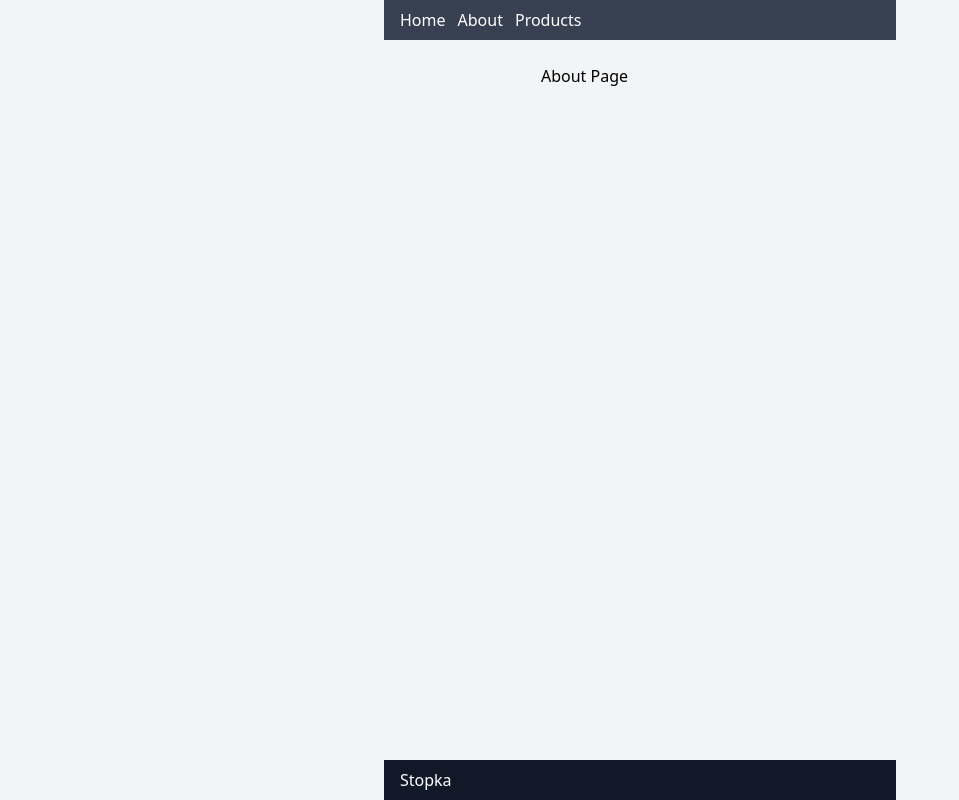
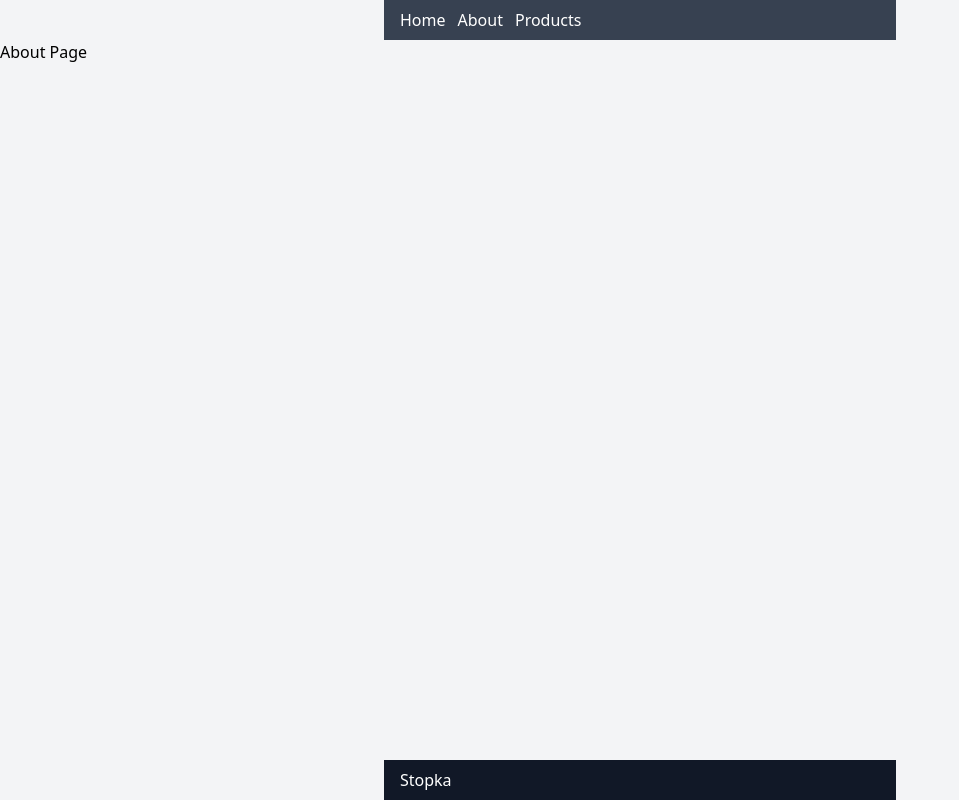
Before and after one commit to pelek1987/my-shop, a Next.js app: page /about in a window 1280 px wide. Shown: the whole page, without its empty margins (0-959 px from the left). Built offline with nearby package versions, Linux system fonts and the light colour scheme.

Commit message:
add global Layout for app

```diff
--- /dev/null
+++ b/components/Layout/Layout.tsx
@@ -0,0 +1,21 @@
+import {ReactNode} from "react";
+import {Header} from "../Header";
+import {Footer} from "../Footer";
+
+interface LayoutProps {
+    children: ReactNode;
+}
+
+const Layout = ({children}: LayoutProps) => {
+    return (
+        <div className="flex flex-col min-h-screen">
+            <Header />
+            <div className="flex-grow">
+                {children}
+            </div>
+            <Footer />
+        </div>
+    );
+}
+
+export default Layout;
--- /dev/null
+++ b/components/Layout/index.ts
@@ -0,0 +1 @@
+export {default as Layout} from './Layout'
--- a/pages/_app.tsx
+++ b/pages/_app.tsx
@@ -1,14 +1,17 @@
 import { AppProps } from "next/app";
-import {QueryClient, QueryClientProvider} from "react-query";
+import {QueryClient, QueryClientProvider} from "@tanstack/react-query";
 import "../styles/globals.css";
+import {Layout} from "../components/Layout";
 
 const client = new QueryClient();
 
 const MyApp = ({ Component, pageProps }: AppProps) => {
   return (
-      <QueryClientProvider client={client}>
-        <Component {...pageProps} />
-      </QueryClientProvider>
+      <Layout>
+          <QueryClientProvider client={client}>
+              <Component {...pageProps} />
+          </QueryClientProvider>
+      </Layout>
   );
 };
 
--- a/pages/about.tsx
+++ b/pages/about.tsx
@@ -1,13 +1,5 @@
-import { Main } from "../components/Main";
-import { Footer } from "../components/Footer";
-import { Header } from "../components/Header";
-
 const AboutPage = () => (
-  <div className="flex flex-col min-h-screen">
-    <Header />
-    <Main>About Page</Main>
-    <Footer />
-  </div>
+    <div>About Page</div>
 );
 
 export default AboutPage;
--- a/pages/index.tsx
+++ b/pages/index.tsx
@@ -1,19 +1,13 @@
-import { Footer } from "../components/Footer";
-import { Header } from "../components/Header";
-import { Main } from "../components/Main";
-import { ProductDetails } from "../components/Product";
-import { DATA } from "../data";
+import {Main} from "../components/Main";
+// import {ProductDetails} from "../components/Product";
+// import {DATA} from "../data";
 
 const HomePage = () => {
-  return (
-    <div className="flex flex-col min-h-screen">
-      <Header />
-      <Main>
-        <ProductDetails data={DATA} />
-      </Main>
-      <Footer />
-    </div>
-  );
+    return (
+        <Main>
+            {/*<ProductDetails data={DATA}/>*/}
+        </Main>
+    );
 };
 
 export default HomePage;
```
